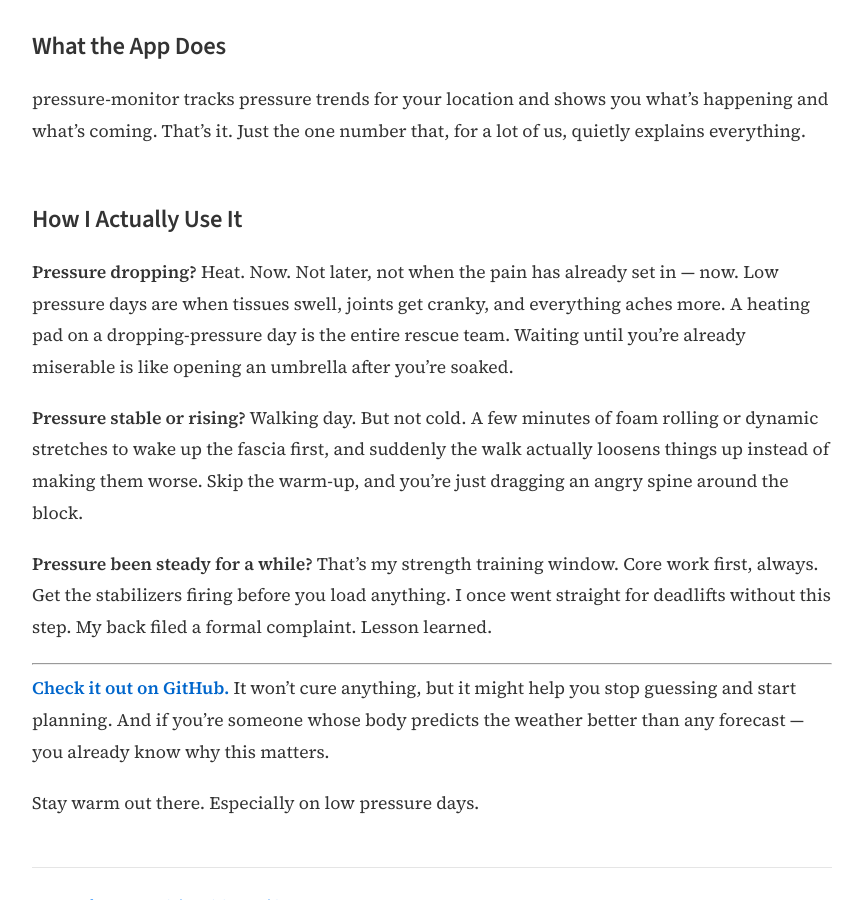
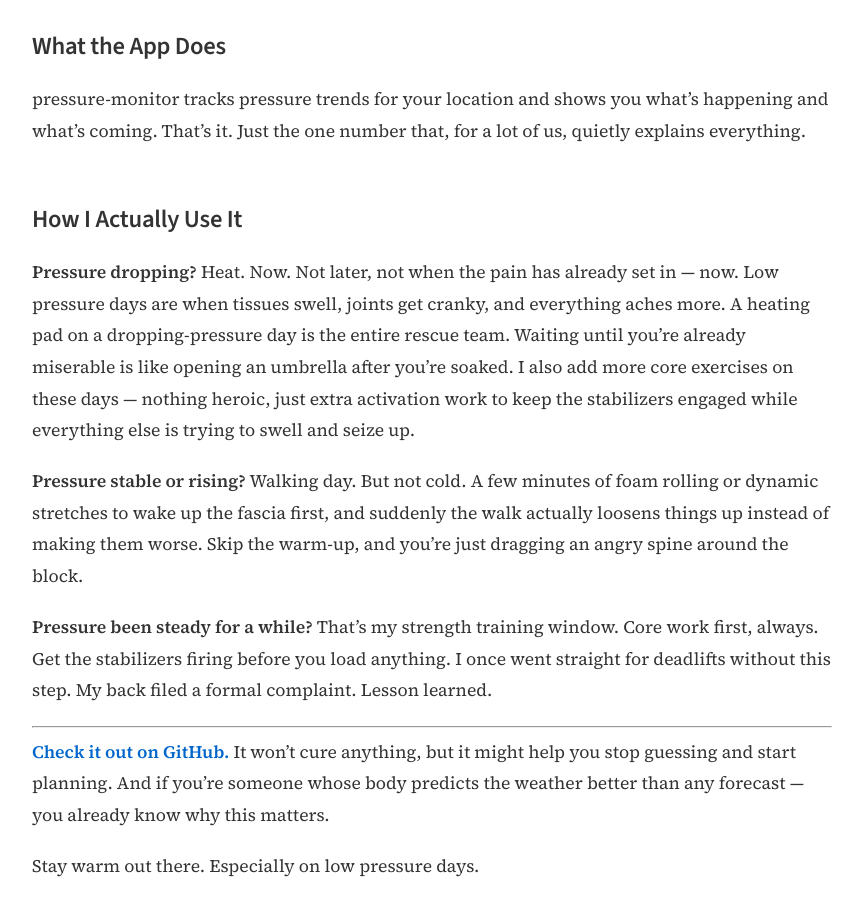
Before and after one commit to VigneshSrinivasan10/vigneshsrinivasan10.github.io, a Jekyll site: the page built from _blog/pressure-monitor.md, in a window 1280 px wide and 900 px high, scrolled down 2122 px. Shown: the whole window, without its empty margins (208-1071 px from the left). Built offline with Jekyll 4.4.1, drawn with Linux system fonts in a browser that asks for light colours.

Commit message:
Add core exercises mention to pressure dropping section
https://claude.ai/code/session_01FnFnCeQ1WHb5c5uJueyVF6

```diff
--- a/_blog/pressure-monitor.md
+++ b/_blog/pressure-monitor.md
@@ -32,7 +32,7 @@ pressure-monitor tracks pressure trends for your location and shows you what's h
 
 ## How I Actually Use It
 
-**Pressure dropping?** Heat. Now. Not later, not when the pain has already set in — now. Low pressure days are when tissues swell, joints get cranky, and everything aches more. A heating pad on a dropping-pressure day is the entire rescue team. Waiting until you're already miserable is like opening an umbrella after you're soaked.
+**Pressure dropping?** Heat. Now. Not later, not when the pain has already set in — now. Low pressure days are when tissues swell, joints get cranky, and everything aches more. A heating pad on a dropping-pressure day is the entire rescue team. Waiting until you're already miserable is like opening an umbrella after you're soaked. I also add more core exercises on these days — nothing heroic, just extra activation work to keep the stabilizers engaged while everything else is trying to swell and seize up.
 
 **Pressure stable or rising?** Walking day. But not cold. A few minutes of foam rolling or dynamic stretches to wake up the fascia first, and suddenly the walk actually loosens things up instead of making them worse. Skip the warm-up, and you're just dragging an angry spine around the block.
 
```
